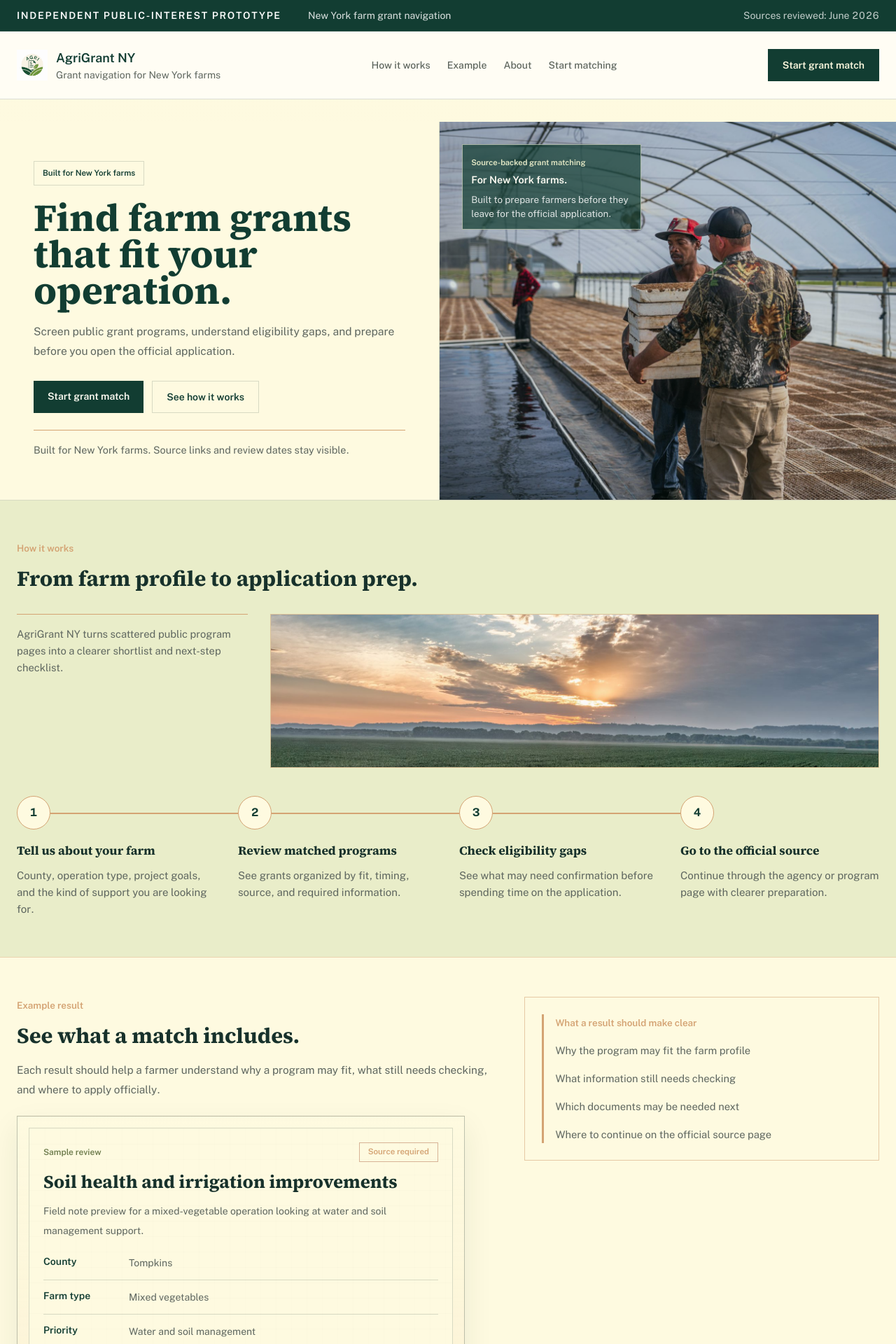
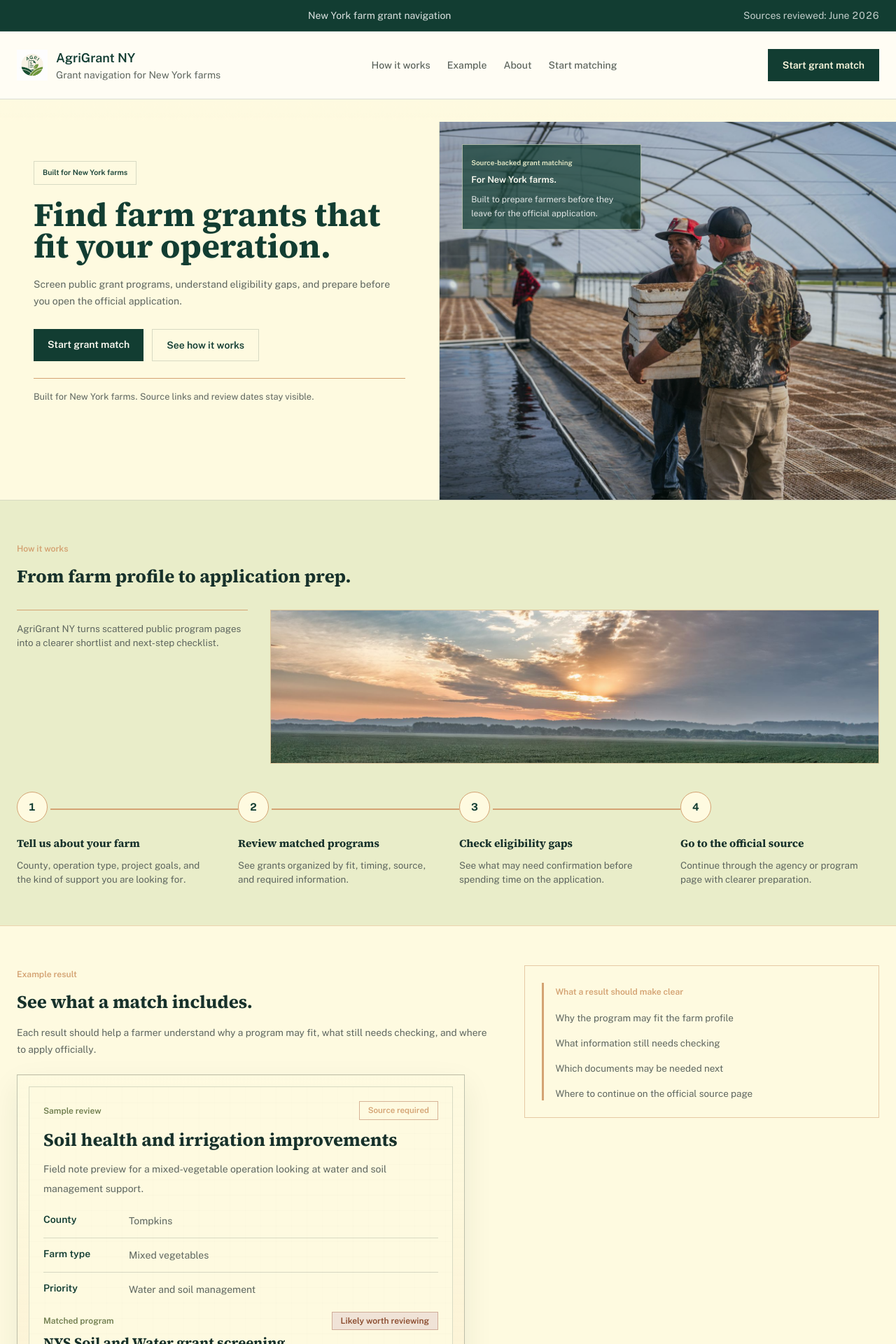
Before and after one commit to Andrewliyx/agrigrantny-next, a Next.js app: page / in a window 1280 px wide. Shown: the top 1920 px of the page at 70% size. Built offline with nearby package versions, Linux system fonts and the light colour scheme.

Commit message:
Reduce homepage type and adjust about section

```diff
--- a/src/app/page.tsx
+++ b/src/app/page.tsx
@@ -115,7 +115,9 @@ export default function Home() {
       <div className="min-h-screen bg-civic-field text-[var(--foreground)]">
         <div className="border-b border-[rgba(255,255,255,0.12)] bg-[var(--forest)] px-6 py-3 text-sm text-white">
           <div className="mx-auto grid max-w-7xl grid-cols-3 gap-4 max-md:grid-cols-1">
-            <span className="font-semibold uppercase tracking-[0.12em]">{siteContent.disclosureBar.text}</span>
+            <span className="font-semibold uppercase tracking-[0.12em] text-white/0" aria-hidden="true">
+              {siteContent.disclosureBar.text}
+            </span>
             <span className="text-white/85">{siteContent.disclosureBar.meta}</span>
             <span className="text-white/75 md:text-right">{siteContent.disclosureBar.review}</span>
           </div>
@@ -260,13 +262,13 @@ function Welcome({
       <section className="section-bleed grid grid-cols-[minmax(0,0.98fr)_minmax(0,1.02fr)] border-b border-[var(--line)] bg-[var(--paper)] max-[900px]:grid-cols-1">
         <div className="px-8 py-12 lg:px-12 lg:py-14">
           <div className="max-w-[42.5rem]">
-            <span className="inline-flex border border-[var(--line)] bg-[var(--paper-soft)] px-3 py-2 text-[0.72rem] font-semibold text-[var(--evergreen)]">
+            <span className="inline-flex border border-[var(--line)] bg-[var(--paper-soft)] px-3 py-2 text-[0.66rem] font-semibold text-[var(--evergreen)]">
               {siteContent.hero.eyebrow}
             </span>
-            <h2 className="mt-5 max-w-[680px] text-[clamp(2.3rem,4.3vw,4rem)] leading-[0.94] tracking-[-0.035em] text-[var(--evergreen)]">
+            <h2 className="mt-5 max-w-[640px] text-[clamp(1.95rem,3.7vw,3.35rem)] leading-[0.95] tracking-[-0.03em] text-[var(--evergreen)]">
               {siteContent.hero.title}
             </h2>
-            <p className="mt-5 max-w-[40rem] text-[0.98rem] leading-7 text-[var(--muted-ink)]">{siteContent.hero.body}</p>
+            <p className="mt-5 max-w-[38rem] text-[0.88rem] leading-6 text-[var(--muted-ink)]">{siteContent.hero.body}</p>
             <div className="mt-7 flex flex-wrap gap-3">
               <a className="bg-[var(--evergreen)] px-5 py-3 text-sm font-semibold text-[var(--inverse)] transition hover:bg-[var(--clay)]" href="#login">
                 {siteContent.hero.primaryCta}
@@ -278,7 +280,7 @@ function Welcome({
                 {siteContent.hero.secondaryCta}
               </a>
             </div>
-            <div className="mt-6 border-t border-[var(--clay)] pt-4 text-[0.9rem] leading-6 text-[var(--muted-ink)]">
+            <div className="mt-6 border-t border-[var(--clay)] pt-4 text-[0.8rem] leading-5 text-[var(--muted-ink)]">
               {siteContent.hero.note}
             </div>
           </div>
@@ -295,24 +297,24 @@ function Welcome({
           />
           <div className="absolute inset-0 bg-[rgba(18,61,50,0.18)]" />
           <div className="absolute left-6 top-6 max-w-[16rem] border border-[rgba(254,250,224,0.58)] bg-[rgba(18,61,50,0.72)] p-3 text-[var(--inverse)] md:left-8 md:top-8">
-            <span className="text-[0.7rem] font-semibold text-[var(--pale-sage)]">
+            <span className="text-[0.62rem] font-semibold text-[var(--pale-sage)]">
               {siteContent.hero.image.label}
             </span>
-            <p className="mt-1 text-[0.9rem] font-semibold leading-5">{siteContent.hero.image.title}</p>
-            <p className="mt-2 text-[0.84rem] leading-5 text-white/84">{siteContent.hero.image.note}</p>
+            <p className="mt-1 text-[0.8rem] font-semibold leading-5">{siteContent.hero.image.title}</p>
+            <p className="mt-2 text-[0.76rem] leading-5 text-white/84">{siteContent.hero.image.note}</p>
           </div>
         </div>
       </section>
 
       <section className="section-bleed bg-[var(--pale-sage)] px-6 py-14" id="workflow">
         <div className="mx-auto max-w-7xl">
-          <span className="text-[0.84rem] font-semibold text-[var(--clay)]">{siteContent.workflow.eyebrow}</span>
-          <h3 className="mt-3 max-w-4xl font-sans text-[clamp(1.65rem,2.4vw,2.2rem)] font-semibold leading-tight text-[var(--ink)]">
+          <span className="text-[0.76rem] font-semibold text-[var(--clay)]">{siteContent.workflow.eyebrow}</span>
+          <h3 className="mt-3 max-w-4xl font-sans text-[clamp(1.45rem,2vw,1.85rem)] font-semibold leading-tight text-[var(--ink)]">
             {siteContent.workflow.title}
           </h3>
           <div className="mt-8 grid grid-cols-[minmax(240px,0.55fr)_minmax(0,1.45fr)] gap-8 max-lg:grid-cols-1">
             <div className="border-t border-[var(--ochre)] pt-4">
-              <p className="max-w-md text-[0.92rem] leading-6 text-[var(--muted-ink)]">
+              <p className="max-w-md text-[0.84rem] leading-5 text-[var(--muted-ink)]">
                 AgriGrant NY turns scattered public program pages into a clearer shortlist and next-step checklist.
               </p>
             </div>
@@ -332,11 +334,11 @@ function Welcome({
                 {index < siteContent.workflow.steps.length - 1 && (
                   <div className="absolute left-12 right-[-2rem] top-6 h-[2px] bg-[var(--ochre)] max-xl:hidden" />
                 )}
-                <div className="relative z-10 flex h-12 w-12 items-center justify-center rounded-full border border-[var(--clay)] bg-[var(--cream)] text-base font-bold text-[var(--evergreen)]">
+                <div className="relative z-10 flex h-11 w-11 items-center justify-center rounded-full border border-[var(--clay)] bg-[var(--cream)] text-[0.92rem] font-bold text-[var(--evergreen)]">
                   {step.number}
                 </div>
-                <h4 className="mt-5 font-sans text-[1.08rem] font-semibold leading-tight text-[var(--ink)]">{step.title}</h4>
-                <p className="mt-3 text-[0.94rem] leading-6 text-[var(--muted-ink)]">{step.text}</p>
+                <h4 className="mt-5 font-sans text-[0.96rem] font-semibold leading-tight text-[var(--ink)]">{step.title}</h4>
+                <p className="mt-3 text-[0.84rem] leading-5 text-[var(--muted-ink)]">{step.text}</p>
               </article>
             ))}
           </div>
@@ -347,19 +349,19 @@ function Welcome({
         <div className="mx-auto grid max-w-7xl gap-8">
           <div className="grid grid-cols-[minmax(0,1.15fr)_minmax(320px,0.85fr)] gap-10 max-lg:grid-cols-1">
             <div>
-            <span className="text-[0.84rem] font-semibold text-[var(--clay)]">{siteContent.example.eyebrow}</span>
-            <h3 className="mt-3 max-w-3xl font-sans text-[clamp(1.65rem,2.4vw,2.2rem)] font-semibold leading-tight text-[var(--ink)]">
+            <span className="text-[0.76rem] font-semibold text-[var(--clay)]">{siteContent.example.eyebrow}</span>
+            <h3 className="mt-3 max-w-3xl font-sans text-[clamp(1.45rem,2vw,1.85rem)] font-semibold leading-tight text-[var(--ink)]">
               {siteContent.example.title}
             </h3>
-            <p className="mt-4 max-w-3xl text-[0.96rem] leading-7 text-[var(--muted-ink)]">{siteContent.example.body}</p>
+            <p className="mt-4 max-w-3xl text-[0.86rem] leading-6 text-[var(--muted-ink)]">{siteContent.example.body}</p>
             <div className="mt-6 max-w-[40rem]">
               <ExamplePreview />
             </div>
           </div>
             <aside className="self-start border border-[rgba(212,163,115,0.55)] bg-[var(--cream)] p-6">
               <div className="border-l-[3px] border-[var(--clay)] pl-4">
-                <span className="text-[0.84rem] font-semibold text-[var(--clay)]">What a result should make clear</span>
-                <ul className="mt-4 grid gap-4 text-[0.92rem] leading-6 text-[var(--muted-ink)]">
+                <span className="text-[0.76rem] font-semibold text-[var(--clay)]">What a result should make clear</span>
+                <ul className="mt-4 grid gap-4 text-[0.84rem] leading-5 text-[var(--muted-ink)]">
                   <li>Why the program may fit the farm profile</li>
                   <li>What information still needs checking</li>
                   <li>Which documents may be needed next</li>
@@ -376,14 +378,14 @@ function Welcome({
         </div>
       </section>
 
-      <section className="section-bleed bg-[var(--paper)] px-6 py-14" id="about">
+      <section className="section-bleed bg-white px-6 py-14" id="about">
         <div className="mx-auto grid max-w-7xl grid-cols-[minmax(0,1fr)_minmax(320px,420px)] gap-10 max-lg:grid-cols-1">
           <div>
-            <span className="text-[0.84rem] font-semibold text-[var(--clay)]">{siteContent.about.eyebrow}</span>
-            <h3 className="mt-3 max-w-4xl font-sans text-[clamp(1.7rem,2.5vw,2.3rem)] font-semibold leading-tight text-[var(--ink)]">
+            <span className="text-[0.76rem] font-semibold text-[var(--clay)]">{siteContent.about.eyebrow}</span>
+            <h3 className="mt-3 max-w-4xl font-sans text-[clamp(1.5rem,2.1vw,1.95rem)] font-semibold leading-tight text-[var(--ink)]">
               {siteContent.about.title}
             </h3>
-            <p className="mt-4 max-w-3xl text-[0.96rem] leading-7 text-[var(--muted-ink)]">
+            <p className="mt-4 max-w-3xl text-[0.86rem] leading-6 text-[var(--muted-ink)]">
               {siteContent.about.body}
             </p>
             <div className="mt-8 grid grid-cols-2 gap-6 max-lg:grid-cols-1">
@@ -396,7 +398,7 @@ function Welcome({
                 />
               ))}
             </div>
-            <p className="mt-8 border-t border-[var(--line)] pt-5 text-sm font-semibold leading-6 text-[var(--muted-ink)]">
+            <p className="mt-8 border-t border-[var(--line)] pt-5 text-[0.82rem] font-semibold leading-5 text-[var(--muted-ink)]">
               {siteContent.about.funding}
             </p>
           </div>
@@ -415,15 +417,15 @@ function Welcome({
               </span>
             </div>
             <div className="p-6">
-              <h4 className="font-sans text-[1.4rem] font-semibold leading-tight text-[var(--ink)]">{siteContent.support.title}</h4>
-              <p className="mt-4 text-[0.94rem] leading-6 text-[var(--muted-ink)]">{siteContent.support.body}</p>
+              <h4 className="font-sans text-[1.2rem] font-semibold leading-tight text-[var(--ink)]">{siteContent.support.title}</h4>
+              <p className="mt-4 text-[0.84rem] leading-5 text-[var(--muted-ink)]">{siteContent.support.body}</p>
               <ul className="mt-5 grid gap-3">
                 {siteContent.support.items.map((item) => (
                   <li className="flex items-start gap-3" key={item}>
                     <span className="mt-1 flex h-5 w-5 items-center justify-center border border-[var(--line)] bg-[var(--paper-soft)] text-xs font-bold text-[var(--evergreen)]">
                       •
                     </span>
-                    <span className="text-[0.92rem] leading-6 text-[var(--muted-ink)]">{item}</span>
+                    <span className="text-[0.82rem] leading-5 text-[var(--muted-ink)]">{item}</span>
                   </li>
                 ))}
               </ul>
```
